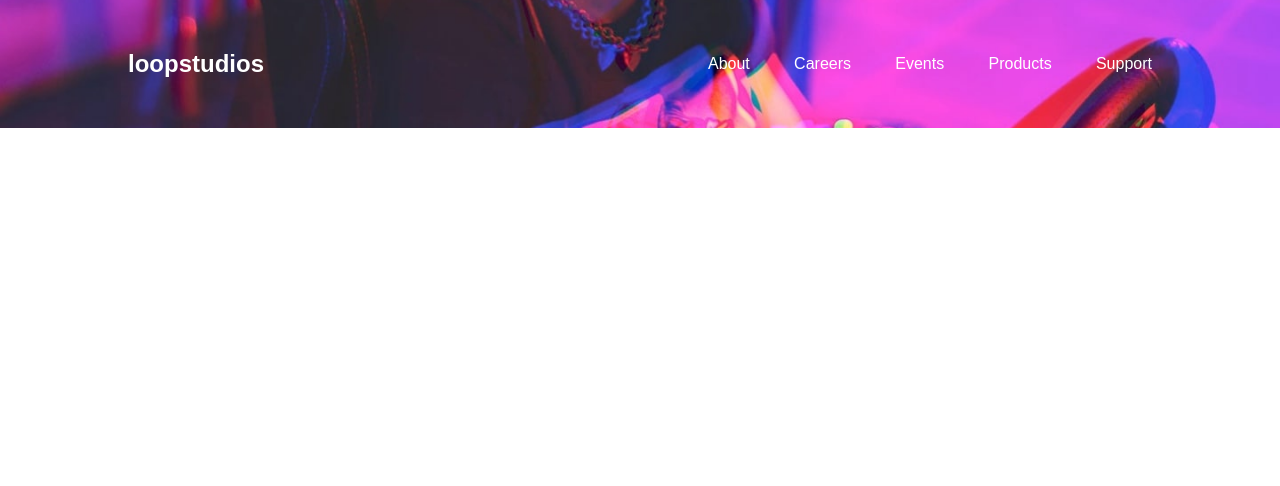
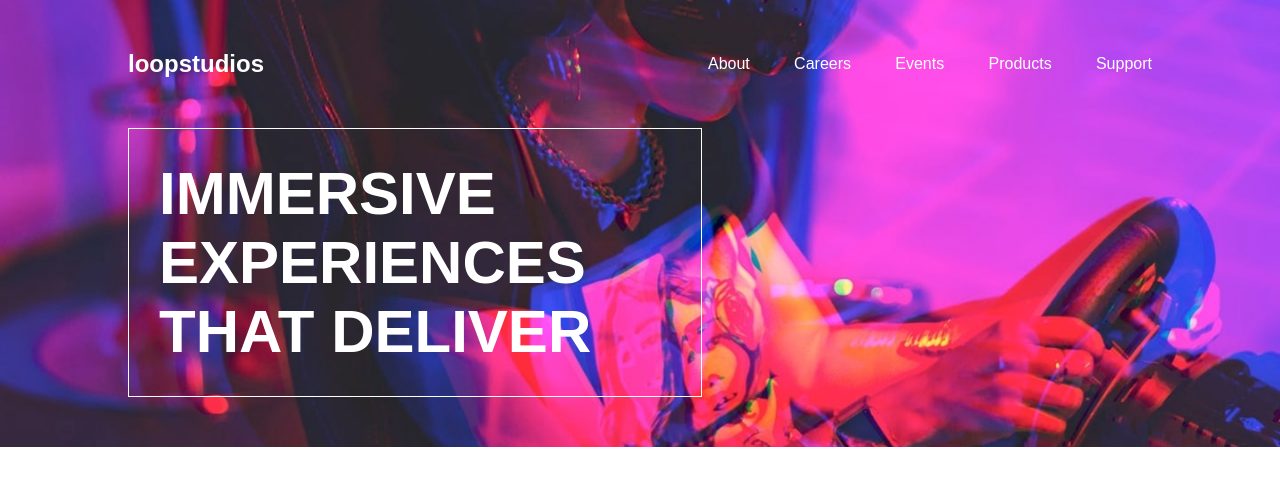
Before and after one commit to amansour13/loopstudios-webpage-design, a React (Create React App) app: page / in a window 1280 px wide. Shown: the top 486 px of the page. Built offline with nearby package versions, Linux system fonts and the light colour scheme.

Commit message:
the header section for desktop prespective

```diff
--- a/src/App.css
+++ b/src/App.css
@@ -8,7 +8,7 @@
   background-image: url(./img/image-hero.jpg);
   background-size: cover;
   background-position: center;
-
+  color: white;
 }
 
 .subHeader{
@@ -16,13 +16,21 @@
 }
 
 nav{
+  margin-bottom: 50px;
   display: flex;
   justify-content: space-between;
   align-items: center;
   flex-direction: row;
-  color: white;
 }
 
+.Fmessage{
+  padding: 30px;
+  border: 1px solid white;
+  width: 50%;
+  text-transform: uppercase;
+  font-size: 30px;
+  font-weight: lighter;
+}
 ul {
   list-style: none;
   display: flex;
@@ -31,12 +39,13 @@ ul {
   flex: 0.5;
 }
 
-.active{
-  border-bottom: 1px solid white;
-}
-
 a{
   padding-bottom: 10px;
   text-decoration: none;
   color: white;
+  transition: all 0.3s ease-in-out;
 }
+
+a:hover{
+  border-bottom: 1px solid white;
+}
--- a/src/App.js
+++ b/src/App.js
@@ -14,6 +14,9 @@ function App() {
               <li><a href='#' className='pages'>Support</a></li>
             </ul>
           </nav>
+          <div className='Fmessage'>
+            <h1>Immersive experiences that deliver</h1>
+          </div>
       </div>
     </div>
   );
```
